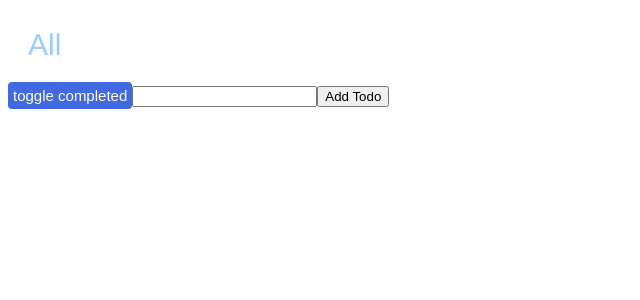
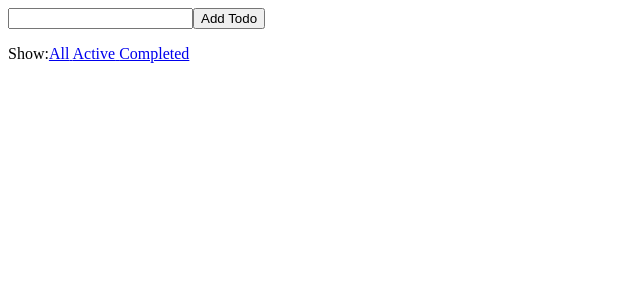
Before and after one commit to dislersd/redux_coolness, a React app: page / in a window 1280 px wide. Shown: the top 300 px of the page, without its empty margins (0-640 px from the left). Built offline with nearby package versions, Linux system fonts and the light colour scheme.

Commit message:
implemented visibility filter for todos

```diff
--- a/src/App.js
+++ b/src/App.js
@@ -2,11 +2,7 @@ import React from "react";
 import { Todos } from "./components/Todo";
 
 const App = ({ store }) => {
-  return (
-    <>
-      <Todos store={store} />
-    </>
-  );
+  return <Todos store={store} />;
 };
 
 export default App;
--- /dev/null
+++ b/src/components/FilterLink.js
@@ -0,0 +1,20 @@
+import React from "react";
+
+function FilterLink({ filter, children, store }) {
+  return (
+    <a
+      href="#"
+      onClick={(e) => {
+        e.preventDefault();
+        store.dispatch({
+          type: "SET_VISIBILITY_FILTER",
+          payload: filter,
+        });
+      }}
+    >
+      {children}
+    </a>
+  );
+}
+
+export default FilterLink;
--- a/src/components/Todo.js
+++ b/src/components/Todo.js
@@ -1,23 +1,23 @@
 import React, { useState } from "react";
+import FilterLink from "./FilterLink";
 
 export const Todos = ({ store }) => {
-  // const [todos, _] = useState(store.getState().todos);
-  // const [filter, setFilter] = useState(store.getState().visibilityFilter);
   const [todo, setTodo] = useState("");
   const [id, setId] = useState(0);
 
   let todos = store.getState().todos;
   let filter = store.getState().visibilityFilter;
 
-  // todos={store.getState().todos}
-
-  // filter={store.getState().visibilityFilter}
-
-  // addTodo={(todo) => {}}
-
-  // toggleTodo={(id) => store.dispatch({ type: "TOGGLE_TODO", payload: id })}
-
-  // toggleCompleted={(filter) => store.dispatch({type: "SET_VISIBILITY_FILTER", payload: filter,})}
+  function getVisibleTodos(todos, filter) {
+    switch (filter) {
+      case "SHOW_ALL":
+        return todos;
+      case "SHOW_COMPLETED":
+        return todos.filter((t) => t.completed);
+      case "SHOW_ACTIVE":
+        return todos.filter((t) => !t.completed);
+    }
+  }
 
   function handleSubmit() {
     console.log("yup");
@@ -29,9 +29,11 @@ export const Todos = ({ store }) => {
     store.dispatch({ type: "ADD_TODO", payload: newTodo });
   }
 
+  const visibleTodos = getVisibleTodos(todos, filter);
+
   return (
     <div>
-      <div
+      {/* <div
         style={{
           color: filter === "Completed" ? "#99CCAB" : "#99CCFF",
           padding: "20px",
@@ -57,7 +59,7 @@ export const Todos = ({ store }) => {
         }}
       >
         toggle completed
-      </button>
+      </button> */}
       <input
         type="text"
         value={todo}
@@ -65,7 +67,7 @@ export const Todos = ({ store }) => {
       />
       <button onClick={handleSubmit}> Add Todo </button>
       <ul>
-        {todos.map((todo) => (
+        {visibleTodos.map((todo) => (
           <li
             key={todo.id}
             onClick={() => {
@@ -79,6 +81,18 @@ export const Todos = ({ store }) => {
           </li>
         ))}
       </ul>
+      <p>
+        Show:
+        <FilterLink store={store} filter={"SHOW_ALL"}>
+          All{" "}
+        </FilterLink>
+        <FilterLink store={store} filter={"SHOW_ACTIVE"}>
+          Active{" "}
+        </FilterLink>
+        <FilterLink store={store} filter={"SHOW_COMPLETED"}>
+          Completed{" "}
+        </FilterLink>
+      </p>
     </div>
   );
 };
--- a/src/index.js
+++ b/src/index.js
@@ -16,6 +16,7 @@ import App from "./App.js";
 
 const render = () => {
   ReactDOM.render(<App store={store} />, document.getElementById("root"));
+  console.log(store.getState());
 };
 
 store.subscribe(render);
--- a/src/reducers/reducers.js
+++ b/src/reducers/reducers.js
@@ -44,10 +44,10 @@ const todos = (state = [], action) => {
   }
 };
 
-const visibilityFilter = (state = "All", action) => {
+const visibilityFilter = (state = "SHOW_ALL", action) => {
   switch (action.type) {
     case "SET_VISIBILITY_FILTER":
-      return state === "All" ? "Completed" : "All";
+      return action.payload;
     default:
       return state;
   }
```
